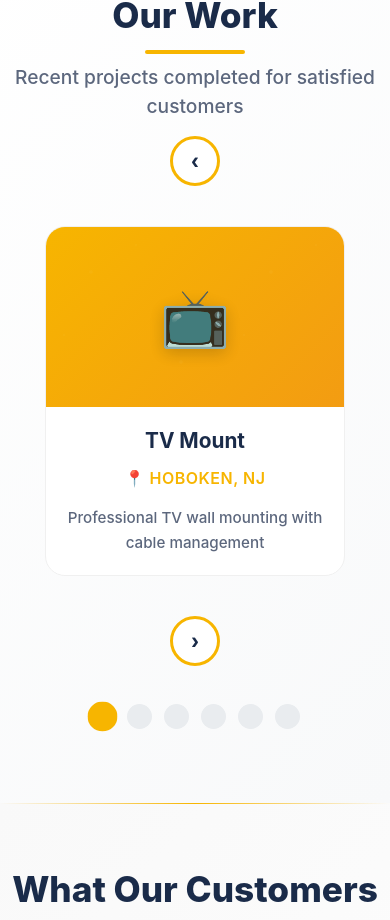
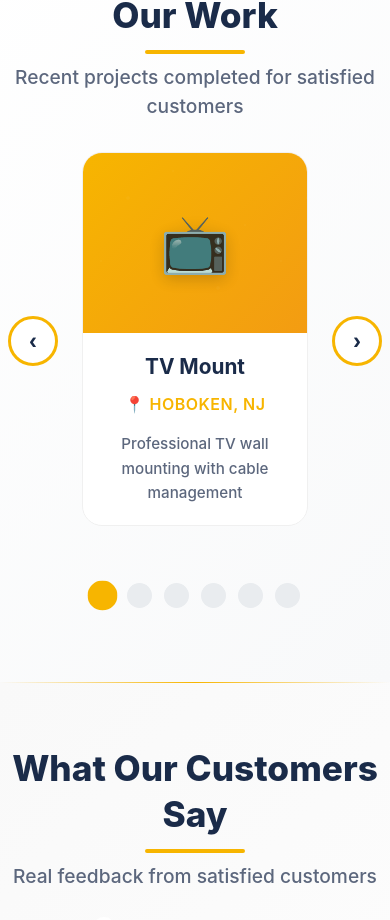
Before and after one commit to ylapscher/knockonblockNext, a Next.js app: page / in a window 390 px wide. Shown: the part 5276-6196 px from the top of the page. Built offline with nearby package versions, Linux system fonts and the light colour scheme.

Commit message:
style(Gallery): improve css formatting and readability

```diff
--- a/components/sections/Gallery.module.css
+++ b/components/sections/Gallery.module.css
@@ -5,13 +5,18 @@
 }
 
 .gallery::before {
-  content: '';
+  content: "";
   position: absolute;
   top: 0;
   left: 0;
   right: 0;
   height: 1px;
-  background: linear-gradient(90deg, transparent, var(--accent-yellow), transparent);
+  background: linear-gradient(
+    90deg,
+    transparent,
+    var(--accent-yellow),
+    transparent
+  );
 }
 
 .container {
@@ -34,7 +39,7 @@
 }
 
 .section-header h2::after {
-  content: '';
+  content: "";
   position: absolute;
   bottom: -15px;
   left: 50%;
@@ -165,7 +170,7 @@
 }
 
 .gallery-image::before {
-  content: '';
+  content: "";
   position: absolute;
   top: 0;
   left: 0;
@@ -180,7 +185,7 @@
   opacity: 0.9;
   position: relative;
   z-index: 1;
-  filter: drop-shadow(0 4px 8px rgba(0,0,0,0.2));
+  filter: drop-shadow(0 4px 8px rgba(0, 0, 0, 0.2));
 }
 
 .gallery-content {
@@ -223,7 +228,6 @@
   }
 
   .gallery-container {
-    flex-direction: column;
     gap: 1.5rem;
   }
 
```
